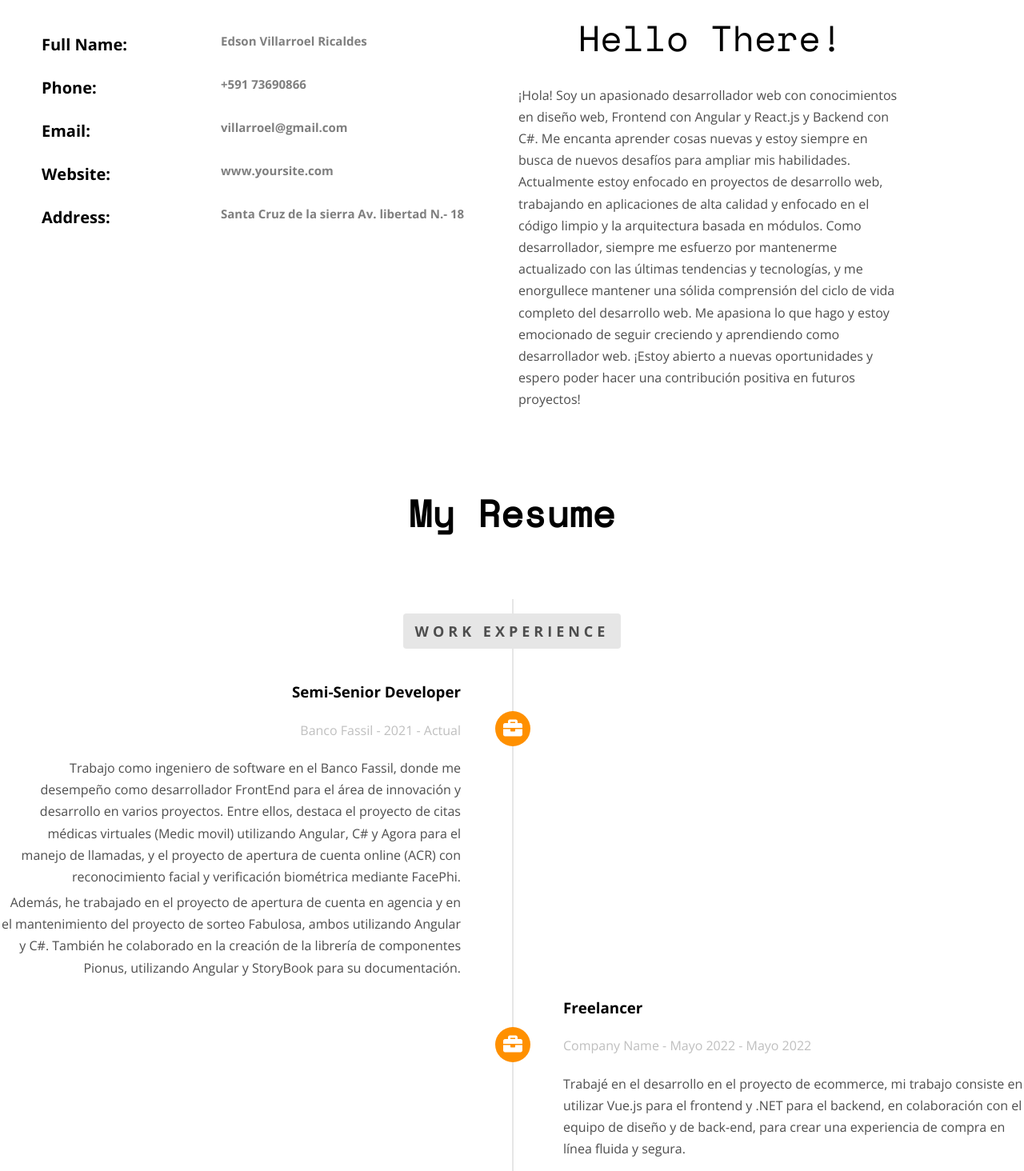
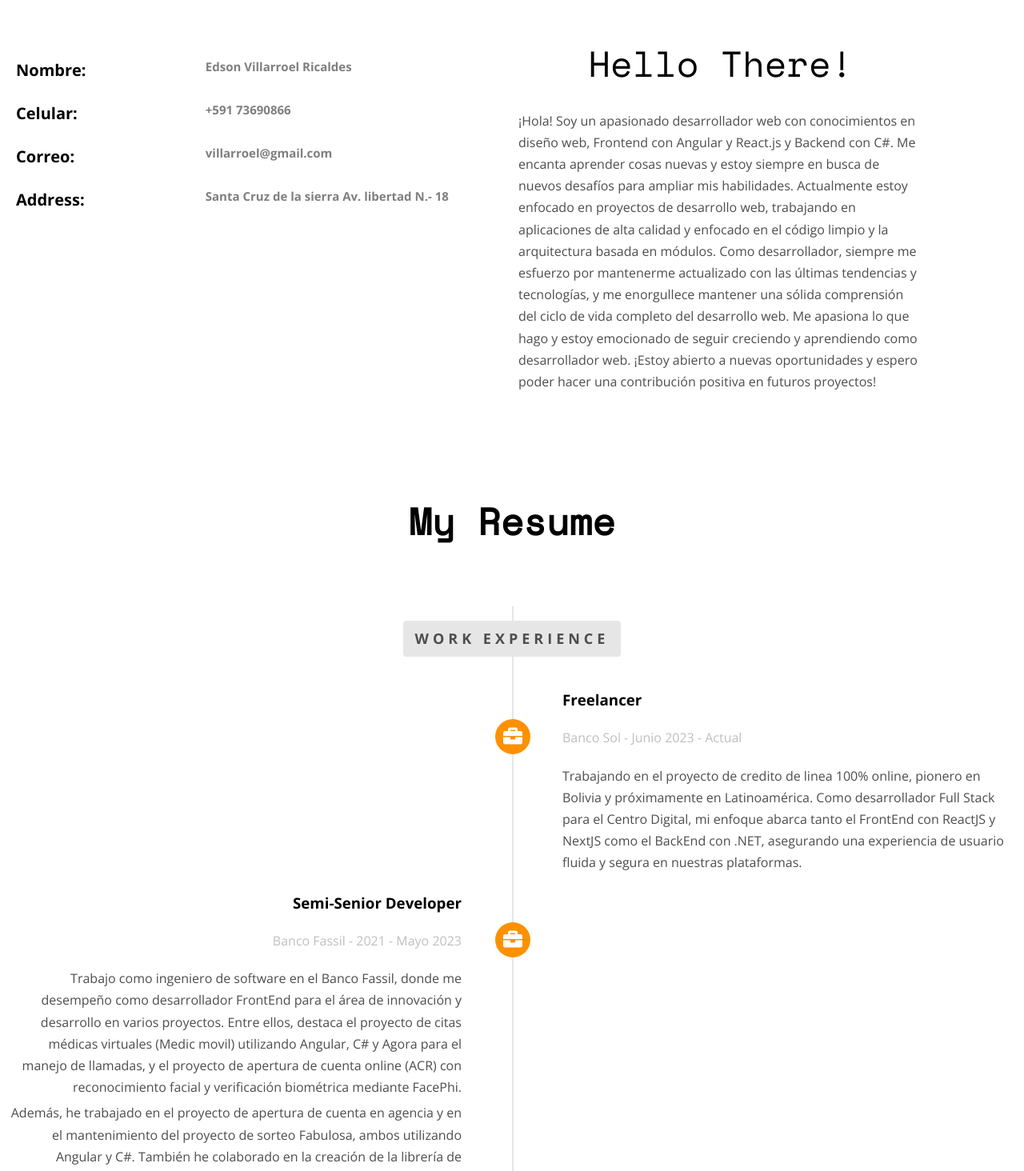
Before and after one commit to EdsonVillarroel/portfolio, a React (Create React App) app: page / in a window 1280 px wide. Shown: the part 1020-2484 px from the top of the page at 80% size. Built offline with nearby package versions, Linux system fonts and the light colour scheme.

Commit message:
add new change of portfolio

```diff
--- a/src/about/about.css
+++ b/src/about/about.css
@@ -4,7 +4,6 @@
   padding-left: 15px;
   padding-right: 15px;
   padding: 4em 0;
-  padding: 2rem;
 }
 
 .title {
@@ -61,8 +60,8 @@
 @media (max-width: 600px) {
   .container-personal-info {
     width: 100% !important;
-    padding-left: 0px;
-    padding-right: 0px;
+    /* padding-left: 5px;
+    padding-right: 5px; */
   }
   .content-presentacion {
 
@@ -109,6 +108,10 @@
   color: rgba(0, 0, 0, 0.5);
   /* text-align: left; */
   width: 60%;
+    /* overflow: hidden;
+    text-overflow: ellipsis;
+    white-space: nowrap; */
+
   font-size: 15px;
 }
 .title-hello {
--- a/src/about/about.js
+++ b/src/about/about.js
@@ -1,4 +1,4 @@
-import React, { Component } from "react";
+import { Component } from "react";
 import "./about.css";
 
 class About extends Component {
@@ -14,34 +14,43 @@ class About extends Component {
           <div className="container-personal-info">
             <ul className="info">
               <li className="personal-data">
-                <span className="first-block span">Full Name:</span>
+                <span className="first-block span">Nombre:</span>
                 <span className="second-block span">
                   Edson Villarroel Ricaldes
                 </span>
               </li>
               <li className="personal-data">
-                <span className="first-block span">Phone:</span>
+                <span className="first-block span">Celular:</span>
                 <span className="second-block span">+591 73690866</span>
               </li>
               <li className="personal-data">
-                <span className="first-block span">Email:</span>
+                <span className="first-block span">Correo:</span>
                 <span className="second-block span">villarroel@gmail.com</span>
               </li>
               <li className="personal-data">
-                <span className="first-block span">Website:</span>
-                <span className="second-block span">www.yoursite.com</span>
-              </li>
-              <li className="personal-data">
                 <span className="first-block span">Address:</span>
-                <span className="second-block span">Santa Cruz de la sierra Av. libertad N.- 18</span>
+                <span className="second-block span">
+                  Santa Cruz de la sierra Av. libertad N.- 18
+                </span>
               </li>
             </ul>
           </div>
           <div className="container-presentaion">
             <h2 className="title-hello">Hello There!</h2>
             <p className="content-presentacion">
-
-            ¡Hola! Soy un apasionado desarrollador web con conocimientos en diseño web, Frontend con Angular y React.js y Backend con C#. Me encanta aprender cosas nuevas y estoy siempre en busca de nuevos desafíos para ampliar mis habilidades. Actualmente estoy enfocado en proyectos de desarrollo web, trabajando en aplicaciones de alta calidad y enfocado en el código limpio y la arquitectura basada en módulos. Como desarrollador, siempre me esfuerzo por mantenerme actualizado con las últimas tendencias y tecnologías, y me enorgullece mantener una sólida comprensión del ciclo de vida completo del desarrollo web. Me apasiona lo que hago y estoy emocionado de seguir creciendo y aprendiendo como desarrollador web. ¡Estoy abierto a nuevas oportunidades y espero poder hacer una contribución positiva en futuros proyectos!
+              ¡Hola! Soy un apasionado desarrollador web con conocimientos en
+              diseño web, Frontend con Angular y React.js y Backend con C#. Me
+              encanta aprender cosas nuevas y estoy siempre en busca de nuevos
+              desafíos para ampliar mis habilidades. Actualmente estoy enfocado
+              en proyectos de desarrollo web, trabajando en aplicaciones de alta
+              calidad y enfocado en el código limpio y la arquitectura basada en
+              módulos. Como desarrollador, siempre me esfuerzo por mantenerme
+              actualizado con las últimas tendencias y tecnologías, y me
+              enorgullece mantener una sólida comprensión del ciclo de vida
+              completo del desarrollo web. Me apasiona lo que hago y estoy
+              emocionado de seguir creciendo y aprendiendo como desarrollador
+              web. ¡Estoy abierto a nuevas oportunidades y espero poder hacer
+              una contribución positiva en futuros proyectos!
             </p>
           </div>
         </div>
--- a/src/header/headerPage.css
+++ b/src/header/headerPage.css
@@ -107,6 +107,37 @@ h1 {
   padding: 4px 15px;
   position: relative;
 }
+.text-animation {
+  display: inline-block;
+  overflow: hidden;
+  white-space: nowrap;
+  /* border-right: 2px solid #000;  */
+}
+
+.cursor {
+  display: inline-block;
+  vertical-align: middle;
+  width: 1px;
+  height: 1em;
+  background-color: #000;
+  animation: blink-caret 0.75s step-end infinite;
+}
+@keyframes blink-caret {
+  from,
+  to {
+    background-color: transparent;
+  }
+  50% {
+    background-color: #000;
+  }
+}
+
+@media (max-width: 600px) {
+  .text-span-animation{
+    font-size:xx-large;
+  }
+}
+
 .h3-text {
   color: white;
   font-family: "Space Mono", Arial, serif;
--- a/src/work-experience/WorkExperience.css
+++ b/src/work-experience/WorkExperience.css
@@ -1,3 +1,7 @@
+.container-experience{
+  padding-left: 10px;
+  padding-right: 10px;
+}
 .timeline {
   list-style: none;
   padding: 20px 0 20px;
@@ -54,6 +58,7 @@
 @media screen and (max-width: 768px) {
   .timeline > li {
     margin-bottom: 4em;
+    padding-right: 18px;
   }
 }
 .timeline > li:before, .timeline > li:after {
@@ -134,6 +139,7 @@
 @media screen and (max-width: 768px) {
   .timeline > li.timeline-unverted {
     text-align: left;
+    padding-right: 18px;
   }
 }
 .timeline > li.timeline-inverted > .timeline-panel {
@@ -212,6 +218,7 @@
 }
 .text-start{
   text-align: start;
+  padding-right: 15x;
 }
 .title-work-experience {
   color: #000;
--- a/src/work-experience/workExperience.js
+++ b/src/work-experience/workExperience.js
@@ -6,13 +6,38 @@ class workExperience extends Component {
   render() {
     return (
       <div>
-        <div className="title-work-experience"><h3>My Resume</h3></div>
+        <div className="title-work-experience">
+          <h3>My Resume</h3>
+        </div>
         <div>
           <div className="container-experience">
             <ul className="timeline">
               <li className="timeline-heading">
                 <div>
                   <h3>Work Experience</h3>
+                </div>
+              </li>
+              <li className="timeline-inverted animate-box">
+                <div className="timeline-badge">
+                  <FaBriefcase color="white" size={"1.5rem"} />
+                </div>
+                <div className="timeline-panel text-start">
+                  <div className="timeline-heading">
+                    <h3 className="timeline-title">Freelancer</h3>
+                    <span className="company">
+                      Banco Sol - Junio 2023 - Actual
+                    </span>
+                  </div>
+                  <div className="timeline-body">
+                    <p>
+                      Trabajando en el proyecto de credito de linea 100% online,
+                      pionero en Bolivia y próximamente en Latinoamérica. Como
+                      desarrollador Full Stack para el Centro Digital, mi
+                      enfoque abarca tanto el FrontEnd con ReactJS y NextJS como
+                      el BackEnd con .NET, asegurando una experiencia de usuario
+                      fluida y segura en nuestras plataformas.
+                    </p>
+                  </div>
                 </div>
               </li>
               <li className="animate-box timeline-unverted">
@@ -23,15 +48,27 @@ class workExperience extends Component {
                   <div className="timeline-heading">
                     <h3 className="timeline-title">Semi-Senior Developer</h3>
                     <span className="company">
-                      Banco Fassil - 2021 - Actual
+                      Banco Fassil - 2021 - Mayo 2023
                     </span>
                   </div>
                   <div className="timeline-body">
-                  <p>
-                    Trabajo como ingeniero de software en el Banco Fassil, donde me desempeño como desarrollador FrontEnd para el área de innovación y desarrollo en varios proyectos. Entre ellos, destaca el proyecto de citas médicas virtuales (Medic movil) utilizando Angular, C# y Agora para el manejo de llamadas, y el proyecto de apertura de cuenta online (ACR) con reconocimiento facial y verificación biométrica mediante FacePhi.
+                    <p>
+                      Trabajo como ingeniero de software en el Banco Fassil,
+                      donde me desempeño como desarrollador FrontEnd para el
+                      área de innovación y desarrollo en varios proyectos. Entre
+                      ellos, destaca el proyecto de citas médicas virtuales
+                      (Medic movil) utilizando Angular, C# y Agora para el
+                      manejo de llamadas, y el proyecto de apertura de cuenta
+                      online (ACR) con reconocimiento facial y verificación
+                      biométrica mediante FacePhi.
                     </p>
                     <p>
-                    Además, he trabajado en el proyecto de apertura de cuenta en agencia y en el mantenimiento del proyecto de sorteo Fabulosa, ambos utilizando Angular y C#. También he colaborado en la creación de la librería de componentes Pionus, utilizando Angular y StoryBook para su documentación.
+                      Además, he trabajado en el proyecto de apertura de cuenta
+                      en agencia y en el mantenimiento del proyecto de sorteo
+                      Fabulosa, ambos utilizando Angular y C#. También he
+                      colaborado en la creación de la librería de componentes
+                      Pionus, utilizando Angular y StoryBook para su
+                      documentación.
                     </p>
                   </div>
                 </div>
@@ -43,13 +80,18 @@ class workExperience extends Component {
                 <div className="timeline-panel text-start">
                   <div className="timeline-heading">
                     <h3 className="timeline-title">Freelancer</h3>
-                    <span className="company">Company Name - Mayo 2022 - Mayo 2022</span>
+                    <span className="company">
+                      Mayo 2022 - Mayo 2022
+                    </span>
                   </div>
                   <div className="timeline-body">
                     <p>
-                    Trabajé en el desarrollo en el proyecto de ecommerce, mi trabajo consiste en utilizar Vue.js para el frontend y .NET para el backend, en colaboración con el equipo de diseño y de back-end, para crear una experiencia de compra en línea fluida y segura.
+                      Trabajé en el desarrollo en el proyecto de ecommerce, mi
+                      trabajo consiste en utilizar Vue.js para el frontend y
+                      .NET para el backend, en colaboración con el equipo de
+                      diseño y de back-end, para crear una experiencia de compra
+                      en línea fluida y segura.
                     </p>
-
                   </div>
                 </div>
               </li>
@@ -66,7 +108,11 @@ class workExperience extends Component {
                   </div>
                   <div className="timeline-body">
                     <p>
-                    Trabajé en el desarrollo de la aplicación móvil GoTitle utilizando React Native para el registro de títulos de documentos vía móvil, y en la aplicación web Alte utilizando AngularJS y Laravel para el registro de títulos de documentos vía web.
+                      Trabajé en el desarrollo de la aplicación móvil GoTitle
+                      utilizando React Native para el registro de títulos de
+                      documentos vía móvil, y en la aplicación web Alte
+                      utilizando AngularJS y Laravel para el registro de títulos
+                      de documentos vía web.
                     </p>
                   </div>
                 </div>
```
Also changed, not shown: src/my-services/myServices.css (+10 -2 lines), src/skills/skills.js (+4 -4 lines).
